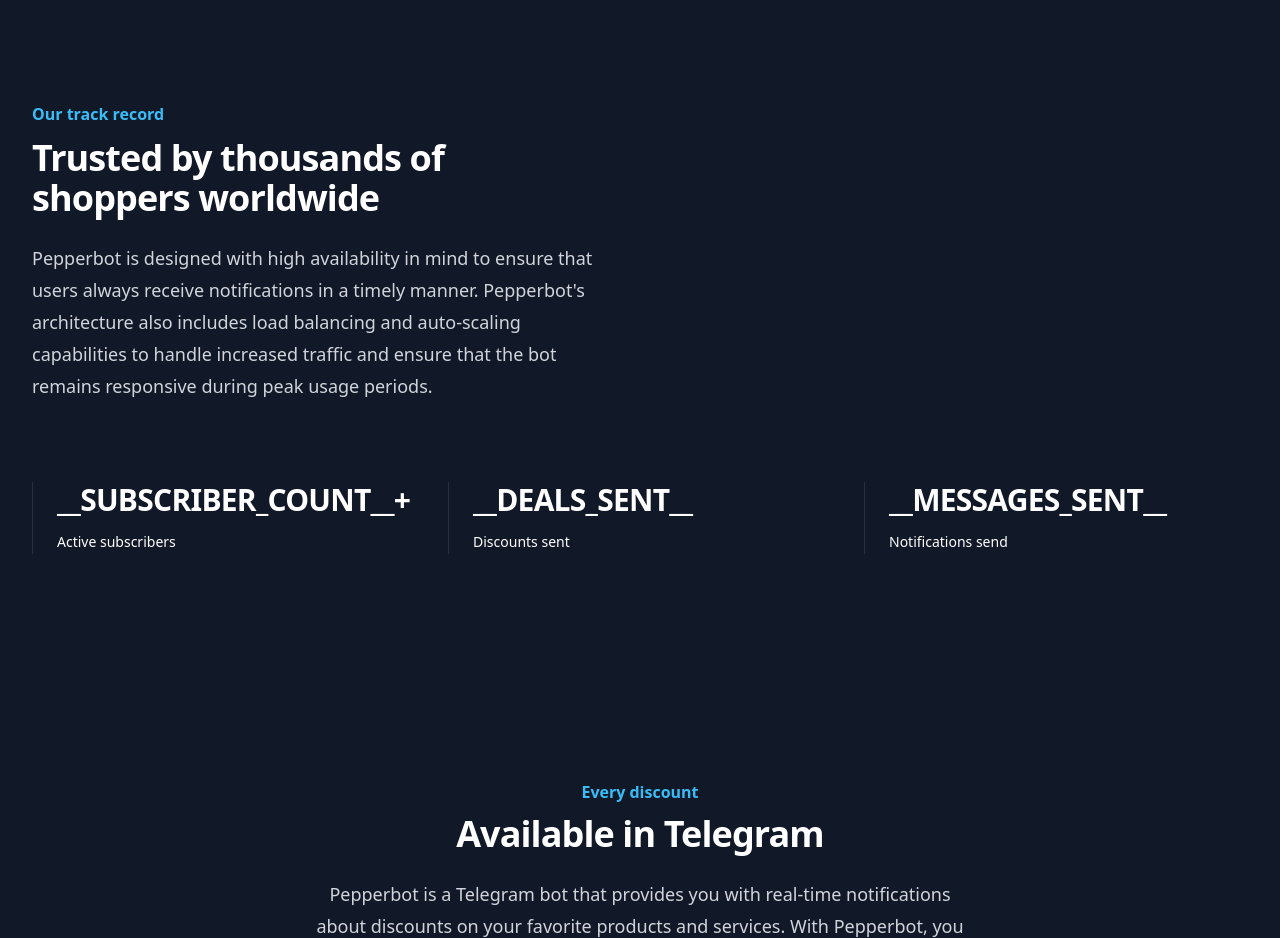
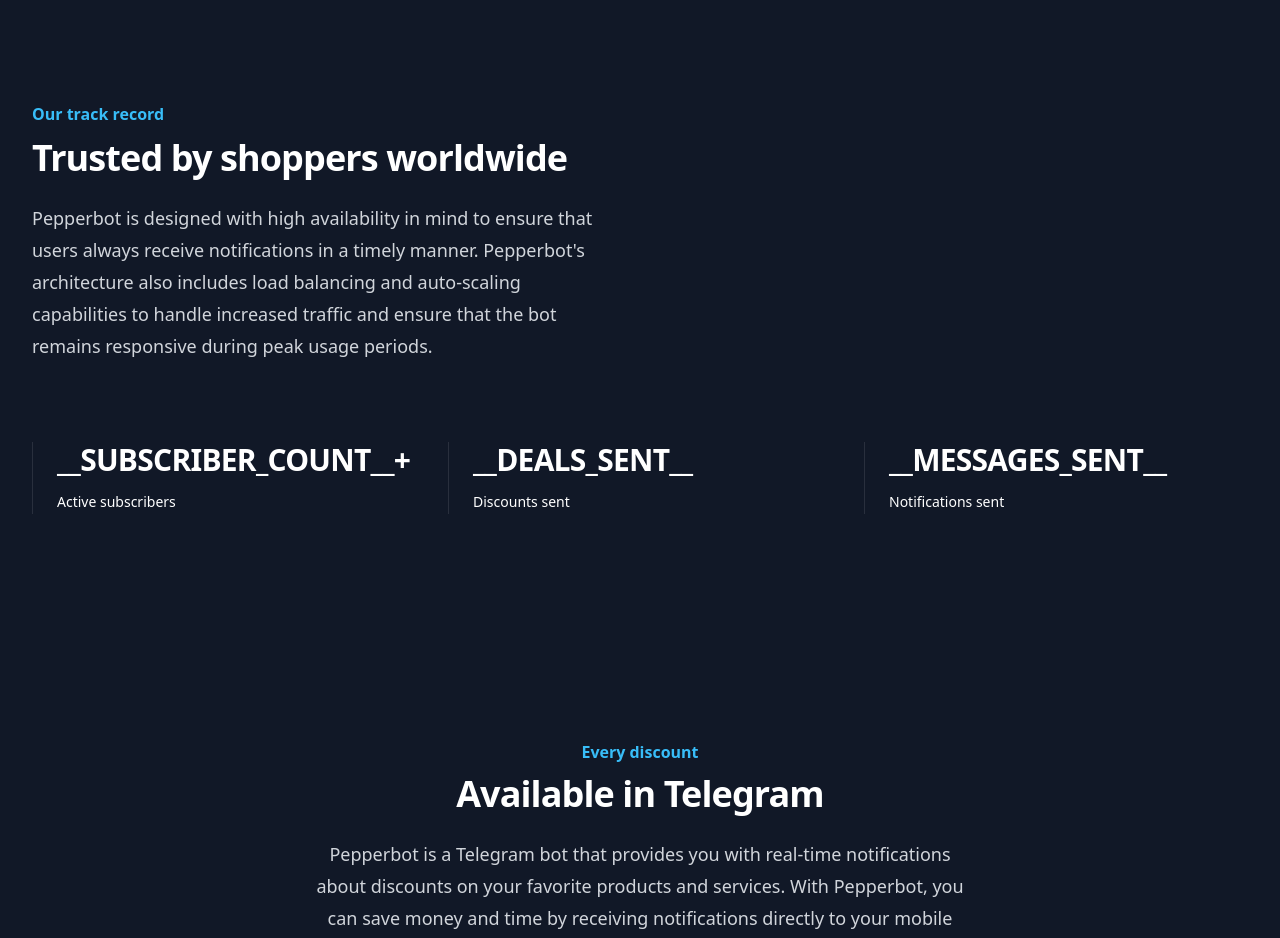
Before and after one commit to mjanssen/pepperbot, a website built with webpack: page html/public/index.html in a window 1280 px wide. Shown: the part 1040-1978 px from the top of the page. Built offline with nearby package versions, Linux system fonts and the light colour scheme.

Commit message:
Updated copy

```diff
--- a/html/public/index.html
+++ b/html/public/index.html
@@ -71,7 +71,7 @@
                             Our track record
                         </h2>
                         <p class="mt-2 text-3xl font-bold tracking-tight text-white sm:text-4xl">
-                            Trusted by thousands of shoppers&nbsp;worldwide
+                            Trusted by shoppers worldwide
                         </p>
                         <p class="mt-6 text-lg leading-8 text-gray-300">
                             Pepperbot is designed with high availability in mind to ensure that users always receive notifications in a timely manner. Pepperbot's architecture also includes load balancing and auto-scaling capabilities to handle increased traffic and ensure that the bot remains responsive during peak usage periods.
@@ -89,7 +89,7 @@
                         </div>
 
                         <div class="flex flex-col gap-y-3 border-l border-white/10 pl-6">
-                            <dt class="text-sm leading-6">Notifications send</dt>
+                            <dt class="text-sm leading-6">Notifications sent</dt>
                             <dd class="order-first text-3xl font-semibold tracking-tight">__MESSAGES_SENT__</dd>
                         </div>
                     </dl>
```
